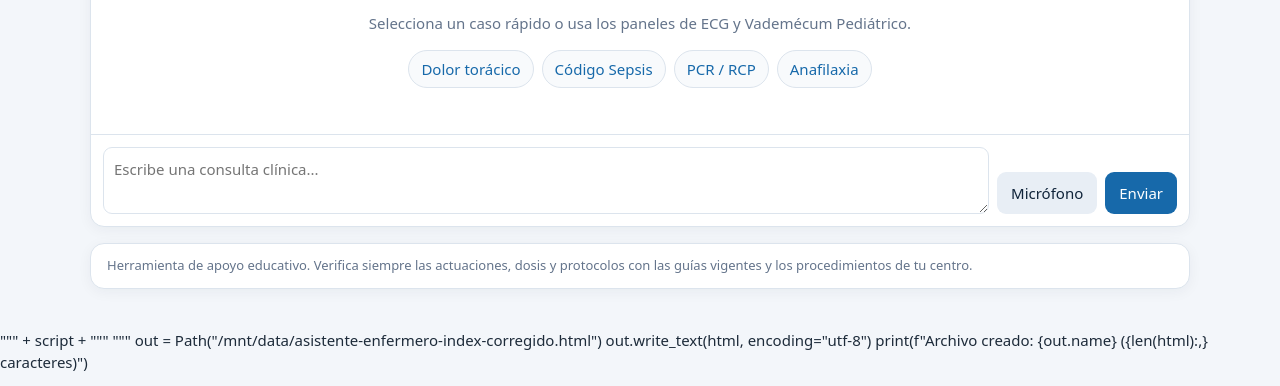
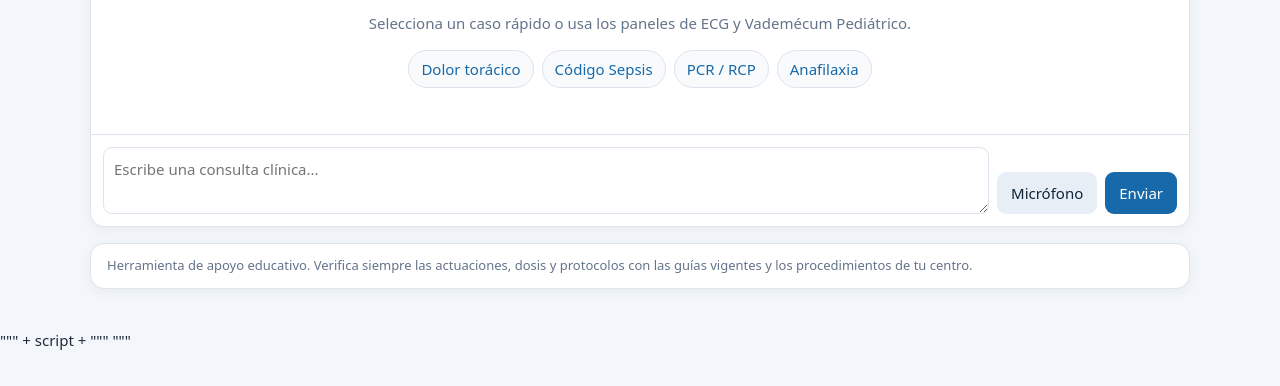
Before and after one commit to 1978fma-source/asistente-enfermero, a plain HTML site: page index.html in a window 1280 px wide. Shown: the part 414-800 px from the top of the page. Drawn offline with Linux system fonts and the light colour scheme.

Commit message:
Update index.html

```diff
--- a/index.html
+++ b/index.html
@@ -198,7 +198,3 @@ html = """<!DOCTYPE html>
 </body>
 </html>
 """
-
-out = Path("/mnt/data/asistente-enfermero-index-corregido.html")
-out.write_text(html, encoding="utf-8")
-print(f"Archivo creado: {out.name} ({len(html):,} caracteres)")
```
